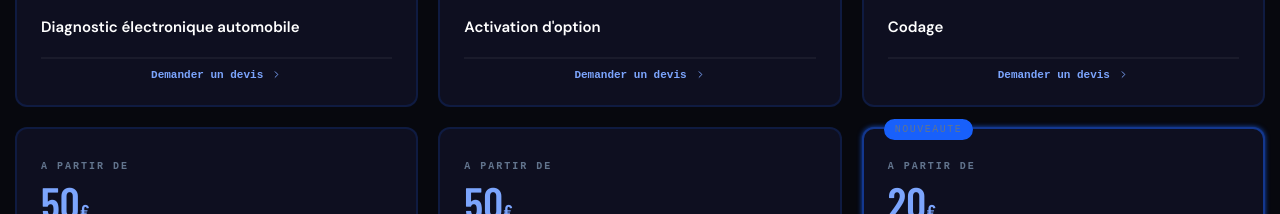
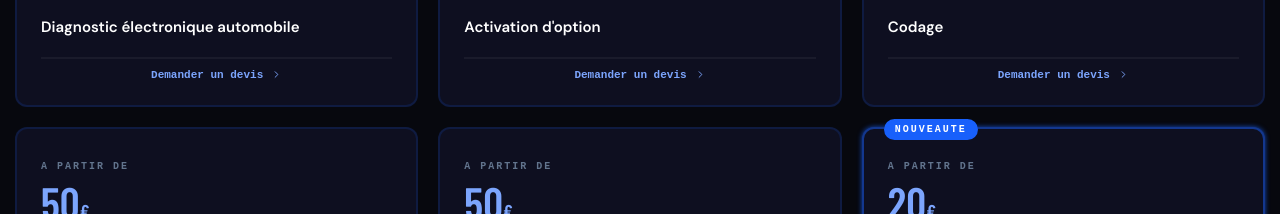
Before and after one commit to Kaohiso/manu-tech, a Vue app: page / in a window 1280 px wide. Shown: the part 3900-4114 px from the top of the page. Built offline with nearby package versions, Linux system fonts and the light colour scheme; a web font is replaced by a local one.

Commit message:
Add a new variant in eyebrow - on-chip & fix align in contact us (buttons)

```diff
--- a/src/ui/CardMT.vue
+++ b/src/ui/CardMT.vue
@@ -47,7 +47,7 @@ const { iconSize = 12 } = defineProps<CardMtProps>()
     </footer>
 
     <ChipMT v-if="tag" class="chip-on-card-mt">
-      <EyebrowMT variant="on-card">
+      <EyebrowMT variant="on-chip">
         <slot name="chip-on-card-mt" />
       </EyebrowMT>
     </ChipMT>
@@ -161,7 +161,7 @@ const { iconSize = 12 } = defineProps<CardMtProps>()
     }
   }
 
-  > .chip-on-card-mt {
+  .chip-on-card-mt {
     position: absolute;
     top: -10px;
     left: 20px;
--- a/src/ui/EyebrowMT.vue
+++ b/src/ui/EyebrowMT.vue
@@ -1,6 +1,6 @@
 <script setup lang="ts">
 interface Props {
-  variant?: 'on-card' | 'caption' | 'filled-blue' | 'green-border' | 'orange' | 'open'
+  variant?: 'on-card' | 'caption' | 'filled-blue' | 'green-border' | 'orange' | 'open' | 'on-chip'
 }
 
 defineProps<Props>()
@@ -35,7 +35,8 @@ defineProps<Props>()
     color: var(--sys-color-text-tertiary);
   }
 
-  &.white {
+  &.on-chip {
+    font-weight: var(--ref-font-weight-bold);
     color: var(--ref-color-white);
   }
 
```
